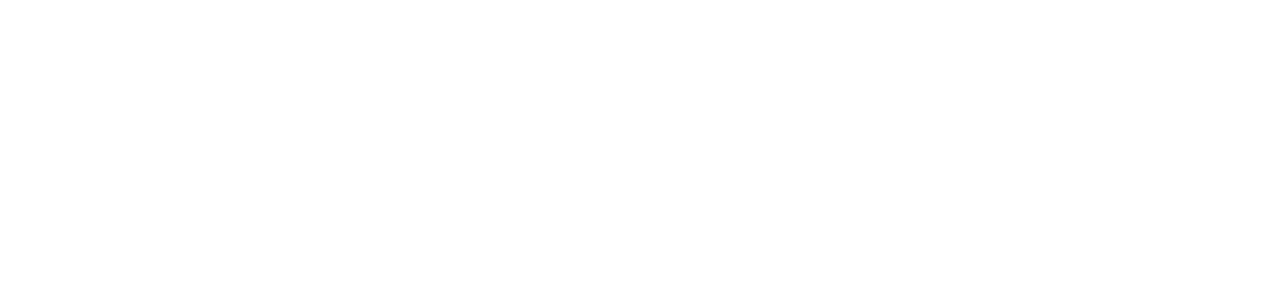
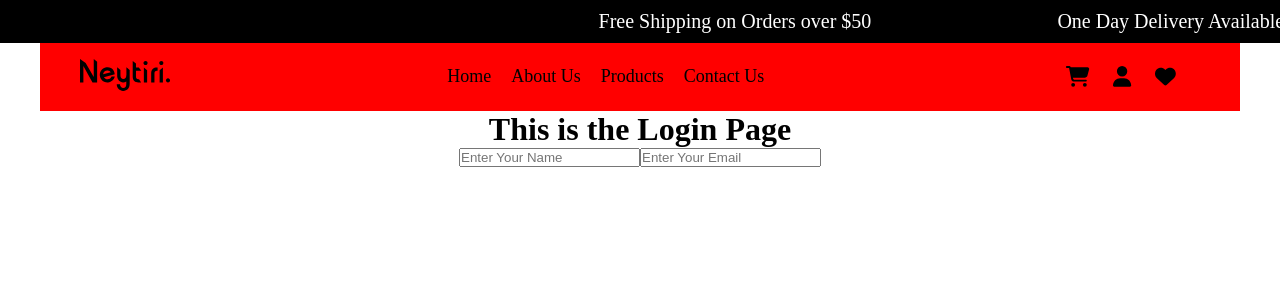
Before and after one commit to zaidkhan-div/Mern-Stack-Final-Project, a React (Vite) app in the folder Front-End/: page /login in a window 1280 px wide. Before the commit this address had no page. Shown: the top 300 px of the page. Built offline with nearby package versions, Linux system fonts and the light colour scheme.

Commit message:
Completed Navbar and setup Protected Routes

```diff
--- a/Front-End/src/App.jsx
+++ b/Front-End/src/App.jsx
@@ -5,6 +5,8 @@ import Home from './Pages/Home/Home'
 import About from './Pages/About/About'
 import Products from './Pages/Products/Products'
 import Contact from './Pages/Contact/Contact'
+import Admin from './Components/Admin-Pannel/Admin'
+import Login from './Pages/Login-&-Register/Login'
 
 
 
@@ -16,6 +18,8 @@ const App = () => {
         <Route path='about' element={<About />} />
         <Route path='products' element={<Products />} />
         <Route path='contact' element={<Contact />} />
+        <Route path='admin' element={<Admin />} />
+        <Route path='login' element={<Login />} />
       </Routes>
     </div>
   )
--- a/Front-End/src/Components/Navbar/Navbar.css
+++ b/Front-End/src/Components/Navbar/Navbar.css
@@ -123,7 +123,7 @@
 }
 
 .logo {
-    width: 100px;
+    width: 90px;
 }
 
 .menu {
@@ -146,3 +146,6 @@
     align-items: center;
     gap: 1.5rem;
 }
+.icon-section a{
+    color: black;
+}
--- a/Front-End/src/Components/Navbar/Navbar.jsx
+++ b/Front-End/src/Components/Navbar/Navbar.jsx
@@ -34,7 +34,7 @@ import React from 'react'
 import './Navbar.css'
 import { Link } from 'react-router-dom'
 import { FontAwesomeIcon } from '@fortawesome/react-fontawesome';
-import { faUser, faCartShopping } from '@fortawesome/free-solid-svg-icons';
+import { faUser, faCartShopping, faHeart } from '@fortawesome/free-solid-svg-icons';
 import Logo from '../../assets/Logo.svg'
 import Top from './Top';
 
@@ -64,7 +64,12 @@ const Navbar = () => {
               <FontAwesomeIcon icon={faCartShopping} />
             </div>
             <div>
+              <Link to='/login'>
                 <FontAwesomeIcon icon={faUser} />
+              </Link>
+            </div>
+            <div>
+              <FontAwesomeIcon icon={faHeart} />
             </div>
           </div>
         </div>
--- /dev/null
+++ b/Front-End/src/Pages/Login-&-Register/Login.jsx
@@ -0,0 +1,17 @@
+import React from 'react'
+import Navbar from '../../Components/Navbar/Navbar'
+
+const Login = () => {
+  return (
+    <div>
+      <Navbar />
+      <center>
+        <h1>This is the Login Page</h1>
+        <input type="text" placeholder='Enter Your Name' name="" id="" />
+        <input type="email" placeholder='Enter Your Email' name="" id="" />
+      </center>
+    </div>
+  )
+}
+
+export default Login
```
Also changed, not shown: Front-End/src/Components/Protected-Routes/Protected.jsx (+3 -7 lines), Front-End/src/Pages/Login-&-Register/Resgister.jsx (added, +11 -0 lines). Lines whose indentation alone changed are shown as unchanged.
